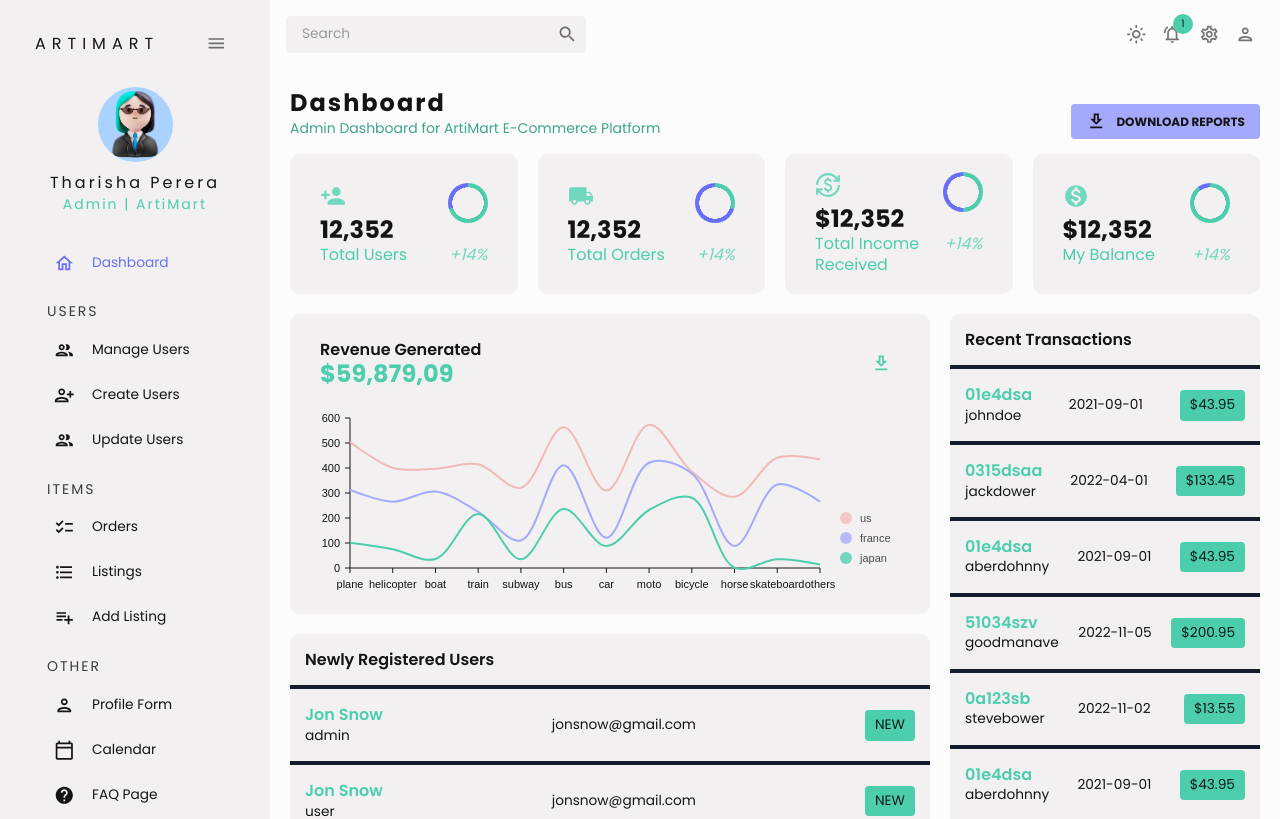
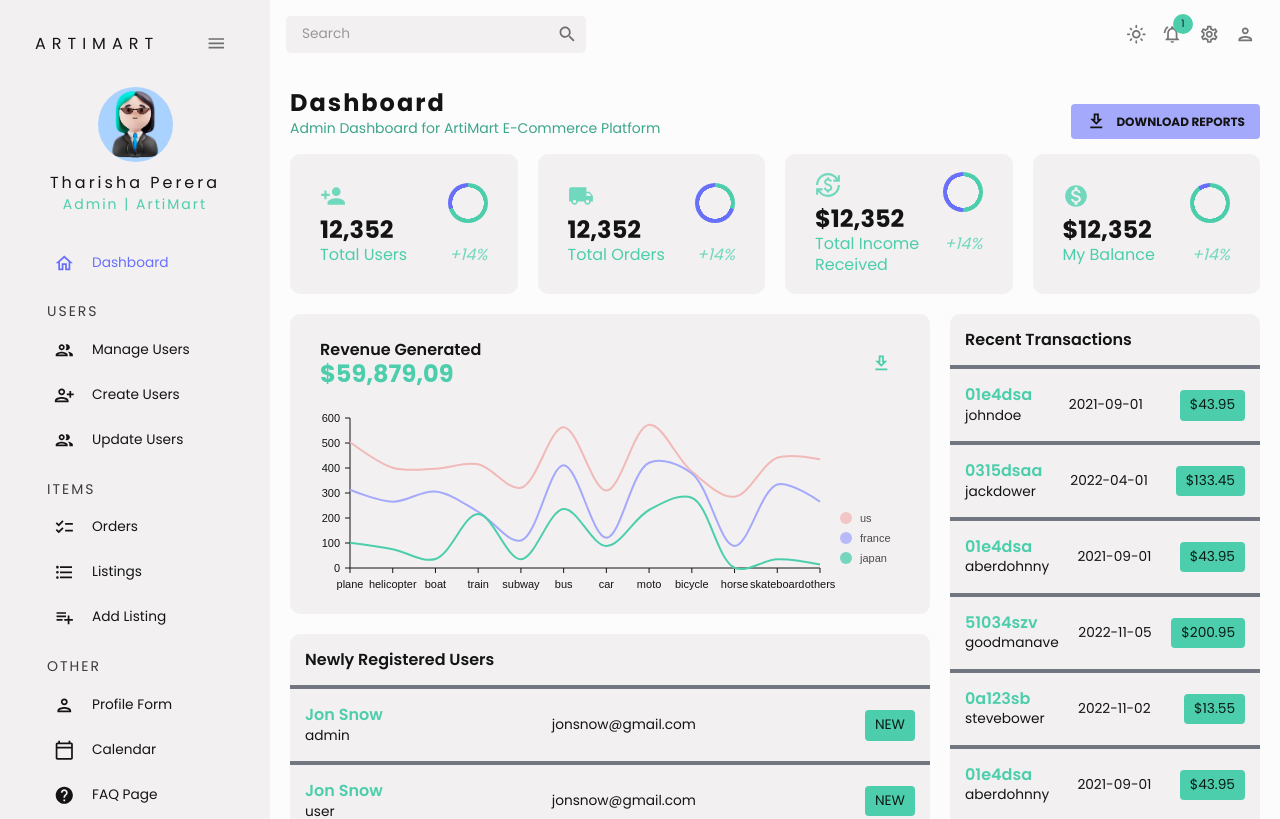
Before and after one commit to TharishaPerera/artimart-react-dashboard, a React (Create React App) app: page /dashboard in a window 1280 px wide. Shown: the top 819 px of the page. Built offline with nearby package versions, Linux system fonts and the light colour scheme.

Commit message:
added continue shopping link to account menu

```diff
--- a/src/components/AccountMenu.jsx
+++ b/src/components/AccountMenu.jsx
@@ -12,6 +12,7 @@ import PersonAdd from "@mui/icons-material/PersonAdd";
 import Settings from "@mui/icons-material/Settings";
 import Logout from "@mui/icons-material/Logout";
 import PersonOutlinedIcon from "@mui/icons-material/PersonOutlined";
+import ShoppingCartCheckoutIcon from '@mui/icons-material/ShoppingCartCheckout';
 
 export default function AccountMenu() {
   const [anchorEl, setAnchorEl] = React.useState(null);
@@ -69,28 +70,19 @@ export default function AccountMenu() {
         transformOrigin={{ horizontal: "right", vertical: "top" }}
         anchorOrigin={{ horizontal: "right", vertical: "bottom" }}
       >
-        {/* <MenuItem onClick={handleClose}>
-          <Avatar /> Profile
-        </MenuItem> */}
+        <MenuItem onClick={handleClose}>
+          <ListItemIcon>
+            <ShoppingCartCheckoutIcon fontSize="small" />
+          </ListItemIcon>
+          Continue Shopping
+        </MenuItem>
         <MenuItem onClick={handleClose}>
           <ListItemIcon>
             <PersonOutlinedIcon fontSize="small" />
           </ListItemIcon>
-          My account
+          My Account
         </MenuItem>
         <Divider />
-        {/* <MenuItem onClick={handleClose}>
-          <ListItemIcon>
-            <PersonAdd fontSize="small" />
-          </ListItemIcon>
-          Add another account
-        </MenuItem>
-        <MenuItem onClick={handleClose}>
-          <ListItemIcon>
-            <Settings fontSize="small" />
-          </ListItemIcon>
-          Settings
-        </MenuItem> */}
         <MenuItem onClick={handleClose}>
           <ListItemIcon>
             <Logout fontSize="small" />
--- a/src/scenes/dashboard/index.jsx
+++ b/src/scenes/dashboard/index.jsx
@@ -208,7 +208,7 @@ const Dashboard = () => {
             display="flex"
             justifyContent="space-between"
             alignItems="center"
-            borderBottom={`4px solid ${colors.primary[500]}`}
+            borderBottom={`4px solid ${colors.primary[700]}`}
             colors={colors.grey[100]}
             p="15px"
           >
@@ -222,7 +222,7 @@ const Dashboard = () => {
               display="flex"
               justifyContent="space-between"
               alignItems="center"
-              borderBottom={`4px solid ${colors.primary[500]}`}
+              borderBottom={`4px solid ${colors.primary[700]}`}
               p="15px"
             >
               <Box>
@@ -263,7 +263,7 @@ const Dashboard = () => {
             display="flex"
             justifyContent="space-between"
             alignItems="center"
-            borderBottom={`4px solid ${colors.primary[500]}`}
+            borderBottom={`4px solid ${colors.primary[700]}`}
             colors={colors.grey[100]}
             p="15px"
           >
@@ -277,7 +277,7 @@ const Dashboard = () => {
               display="flex"
               justifyContent="space-between"
               alignItems="center"
-              borderBottom={`4px solid ${colors.primary[500]}`}
+              borderBottom={`4px solid ${colors.primary[700]}`}
               p="15px"
             >
               <Box>
```
